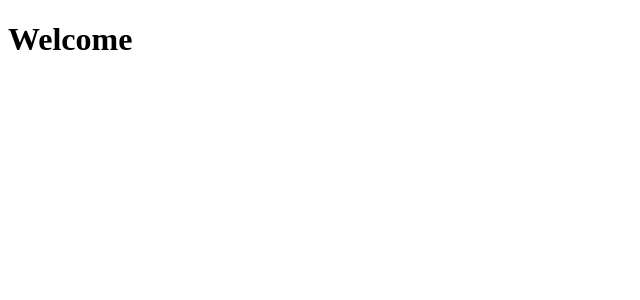
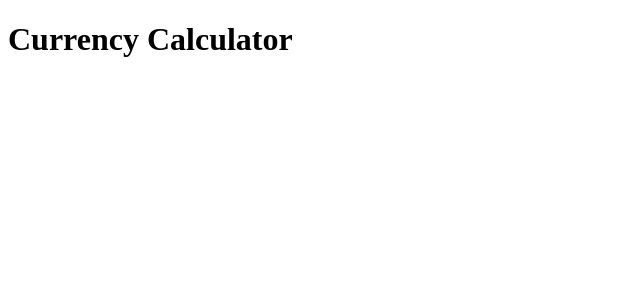
Before and after one commit to nickpao1975/vue-currency-calculator, a Vue app: page / in a window 1280 px wide. Shown: the top 300 px of the page, without its empty margins (0-640 px from the left). Built offline with nearby package versions, Linux system fonts and the light colour scheme.

Commit message:
[step 2] export CurrencyCalculator Component and import it in App.vue

```diff
--- a/src/App.vue
+++ b/src/App.vue
@@ -1,7 +1,20 @@
-<script lang="ts"></script>
+<script lang="ts">
+import CurrencyCalculator from "@/components/CurrencyCalculator/CurrencyCalculator.vue";
+import { defineComponent } from "vue";
+
+export default defineComponent({
+  components: { CurrencyCalculator },
+});
+
+defineComponent({
+  components: {
+    "currency-calculator": CurrencyCalculator,
+  },
+});
+</script>
 
 <template>
-  <h1>Welcome</h1>
+  <currency-calculator></currency-calculator>
 </template>
 
 <style scoped></style>
--- a/src/components/CurrencyCalculator/CurrencyCalculator.vue
+++ b/src/components/CurrencyCalculator/CurrencyCalculator.vue
@@ -1,7 +1,7 @@
 <script>
 import { defineComponent } from "vue";
 
-defineComponent({
+export default defineComponent({
   name: "CurrencyCalculator",
 });
 </script>
```
